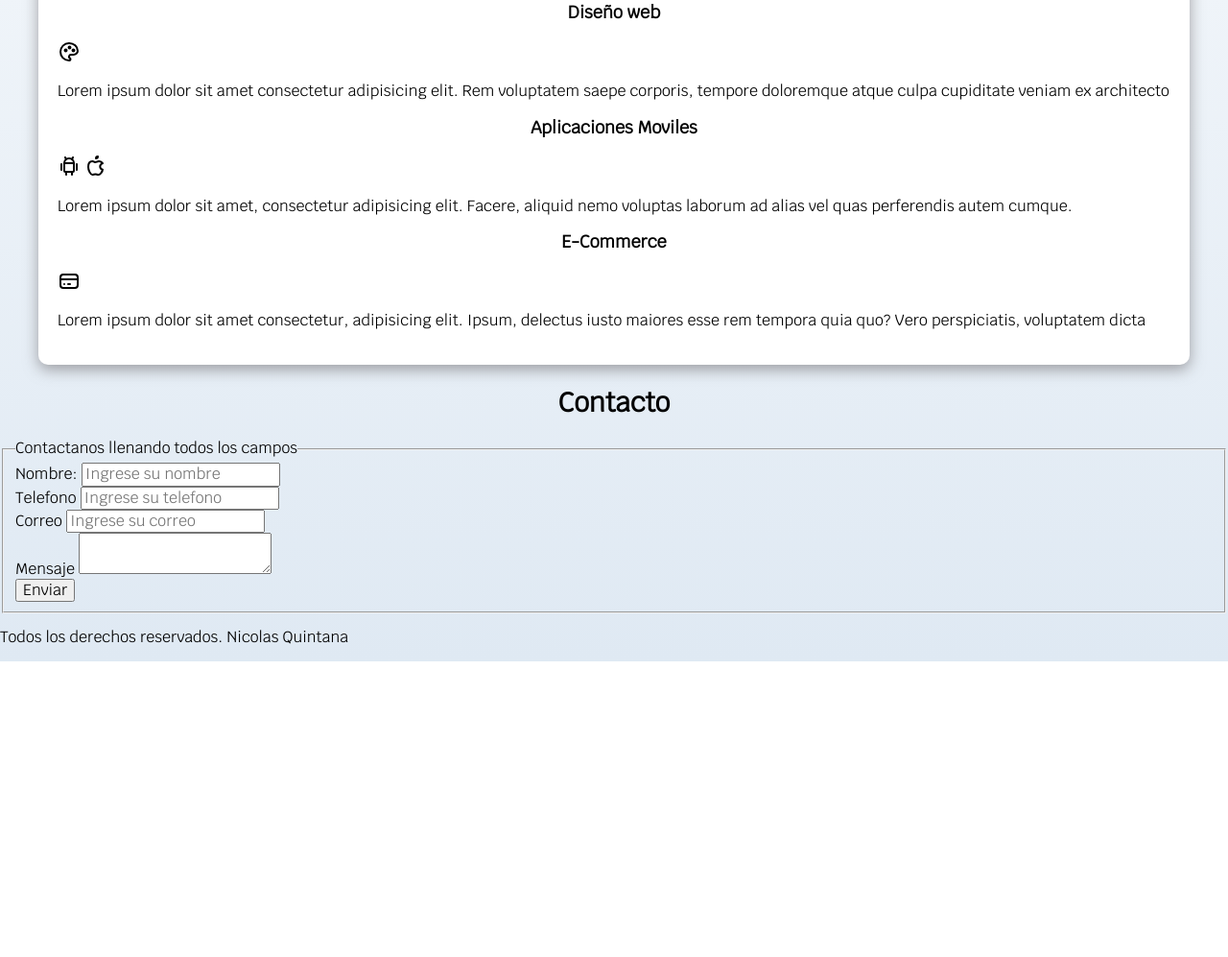
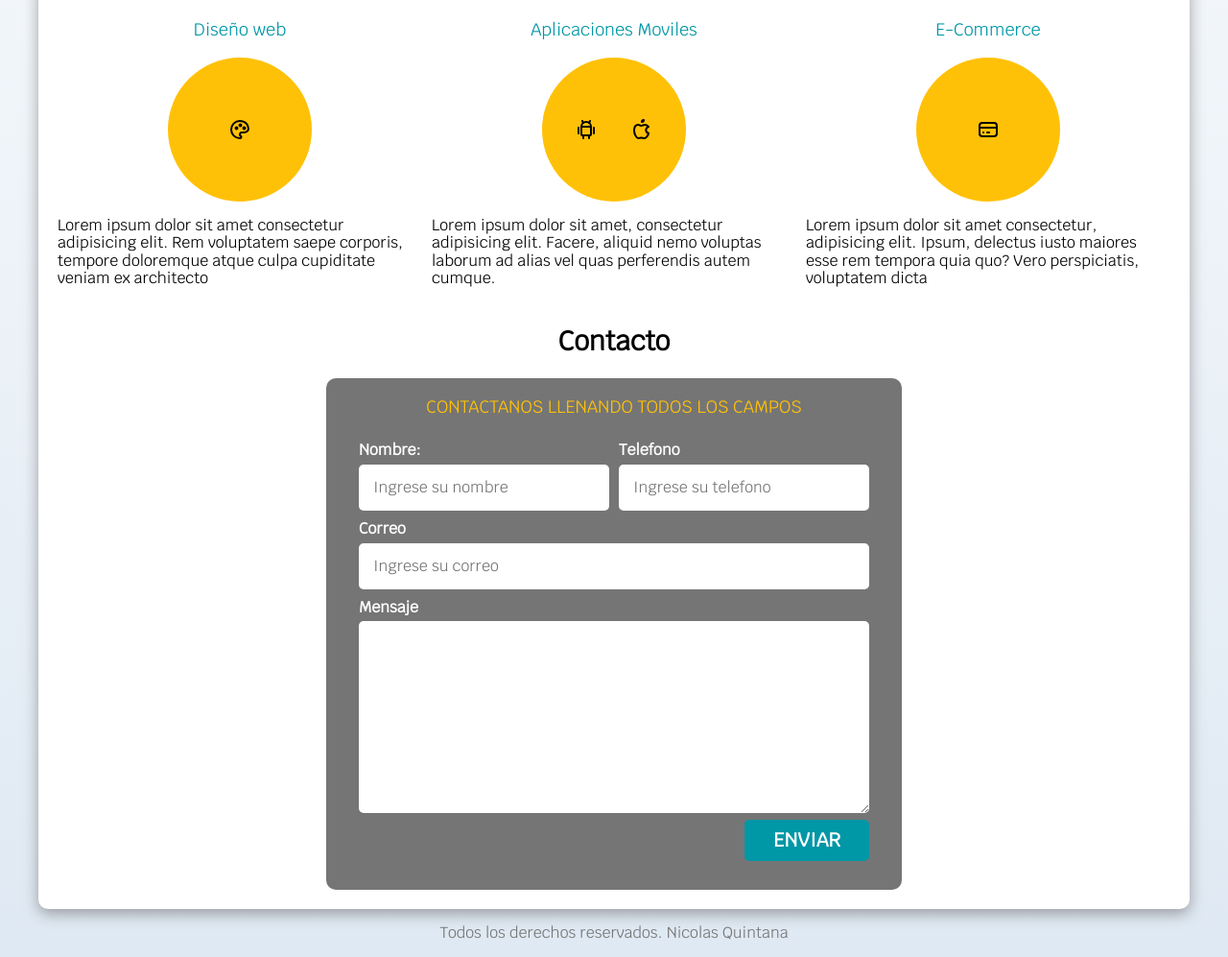
Before and after one commit to NQuintanaP/Freelancer, a plain HTML site: page freelancer_inicio/index.html in a window 1280 px wide. Shown: the part 703-1700 px from the top of the page at 96% size. Before the commit the page ends 1392 px from the top, so only its background shows below. Drawn offline with Linux system fonts and the light colour scheme.

Commit message:
Finalizado

```diff
--- a/freelancer_inicio/css/styles.css
+++ b/freelancer_inicio/css/styles.css
@@ -55,13 +55,14 @@ h1,h2,h3 {
     text-decoration: none;
     color: var(--blanco);
     padding: 10px 30px;
-    margin-top: 1rem;
+    margin-top: 3rem;
     font-size: 2rem;
     text-transform: uppercase;
     font-weight: bold;
     border-radius: .5rem;
     width: 90%;
     text-align: center;
+    border: none;
 }
 
 @media (min-width: 768px) {
@@ -140,3 +141,121 @@ h1,h2,h3 {
     display: flex;
     align-items: flex-end;
 }
+
+@media (min-width: 768px) {
+    .servicios {
+        display: grid;
+        grid-template-columns: repeat(3,1fr);
+        column-gap: 1rem;
+    }
+
+    /* .servicios p {
+        text-align: justify;
+    } */
+}
+
+.servicio {
+    display: flex;
+    flex-direction: column;
+    align-items: center;
+}
+
+.servicio h3{
+    color: var(--secundario);
+    font-weight: normal;
+}
+
+.servicio .iconos {
+    height: 15rem;
+    width: 15rem;
+    background-color: var(--primario);
+    border-radius: 50%;
+    display: flex;
+    justify-content: space-evenly;
+    align-items: center;
+
+}
+
+
+.formulario {
+    background-color: var(--gris);
+    width: min(60rem, 100%);
+    margin: 0 auto;
+    padding: 2rem;
+    border-radius: 1rem;
+}
+
+.formulario fieldset {
+    border: none;
+}
+
+.formulario legend {
+    color: var(--primario);
+    text-align: center;
+    font-size: 1.8rem;
+    text-transform: uppercase;
+    font-weight: 700px;
+    margin-bottom: 2rem;
+
+}
+
+.campo {
+    margin-bottom: 1rem;
+
+}
+
+.campo label {
+    color: var(--blanco);
+    font-weight: bold;
+    display: block;
+    margin-bottom: .5rem;
+}
+
+.campo input,textarea {
+    width: 100%;
+    border: none;
+    padding: 1.5rem;
+    border-radius: .5rem;
+}
+
+.boton:hover {
+    cursor: pointer;
+}
+
+.w-100 {
+    width: 100%;
+}
+
+@media (min-width: 768px) {
+    .w-100 {
+        width: auto;
+    }
+}
+
+.flex {
+    display: flex;
+}
+
+.alinear-derecha {
+    justify-content: flex-end;
+}
+
+.campo textarea {
+    height: 20rem;
+}
+
+.contenedor-campos {
+    display: grid;
+    grid-template-columns: repeat(2,1fr);
+    column-gap: 1rem;
+    grid-template-rows: auto auto 20rem;
+
+    .campo:nth-child(3), .campo:nth-child(4){
+        grid-column: 1 / 3;
+    }
+}
+
+footer {
+    text-align: center;
+    color: var(--gris);
+}
--- a/freelancer_inicio/index.html
+++ b/freelancer_inicio/index.html
@@ -39,68 +39,81 @@
 
     <main class="contenedor sombra">
         <h2>Mis servicios</h2>
-
-        <section>
+        <div class="servicios">
+            <section class="servicio">
                 <h3>Diseño web</h3>
-            <svg  xmlns="http://www.w3.org/2000/svg"  width="24"  height="24"  viewBox="0 0 24 24"  fill="none"  stroke="#000000"  stroke-width="2"  stroke-linecap="round"  stroke-linejoin="round"  class="icon icon-tabler icons-tabler-outline icon-tabler-palette"><path stroke="none" d="M0 0h24v24H0z" fill="none"/><path d="M12 21a9 9 0 0 1 0 -18c4.97 0 9 3.582 9 8c0 1.06 -.474 2.078 -1.318 2.828c-.844 .75 -1.989 1.172 -3.182 1.172h-2.5a2 2 0 0 0 -1 3.75a1.3 1.3 0 0 1 -1 2.25" /><path d="M8.5 10.5m-1 0a1 1 0 1 0 2 0a1 1 0 1 0 -2 0" /><path d="M12.5 7.5m-1 0a1 1 0 1 0 2 0a1 1 0 1 0 -2 0" /><path d="M16.5 10.5m-1 0a1 1 0 1 0 2 0a1 1 0 1 0 -2 0" /></svg>            <p>Lorem ipsum dolor sit amet consectetur adipisicing elit. Rem voluptatem saepe corporis, tempore doloremque atque culpa cupiditate veniam ex architecto</p>
+                <div class="iconos">
+                    <svg  xmlns="http://www.w3.org/2000/svg"  width="24"  height="24"  viewBox="0 0 24 24"  fill="none"  stroke="#000000"  stroke-width="2"  stroke-linecap="round"  stroke-linejoin="round"  class="icon icon-tabler icons-tabler-outline icon-tabler-palette"><path stroke="none" d="M0 0h24v24H0z" fill="none"/><path d="M12 21a9 9 0 0 1 0 -18c4.97 0 9 3.582 9 8c0 1.06 -.474 2.078 -1.318 2.828c-.844 .75 -1.989 1.172 -3.182 1.172h-2.5a2 2 0 0 0 -1 3.75a1.3 1.3 0 0 1 -1 2.25" /><path d="M8.5 10.5m-1 0a1 1 0 1 0 2 0a1 1 0 1 0 -2 0" /><path d="M12.5 7.5m-1 0a1 1 0 1 0 2 0a1 1 0 1 0 -2 0" /><path d="M16.5 10.5m-1 0a1 1 0 1 0 2 0a1 1 0 1 0 -2 0" /></svg>
+                </div>
+                <p>Lorem ipsum dolor sit amet consectetur adipisicing elit. Rem voluptatem saepe corporis, tempore doloremque atque culpa cupiditate veniam ex architecto</p>
             </section>
 
-        <section>
+            <section class="servicio">
                 <h3>Aplicaciones Moviles</h3>
+                <div class="iconos">
                     <svg  xmlns="http://www.w3.org/2000/svg"  width="24"  height="24"  viewBox="0 0 24 24"  fill="none"  stroke="#000000"  stroke-width="2"  stroke-linecap="round"  stroke-linejoin="round"  class="icon icon-tabler icons-tabler-outline icon-tabler-brand-android"><path stroke="none" d="M0 0h24v24H0z" fill="none"/><path d="M4 10l0 6" /><path d="M20 10l0 6" /><path d="M7 9h10v8a1 1 0 0 1 -1 1h-8a1 1 0 0 1 -1 -1v-8a5 5 0 0 1 10 0" /><path d="M8 3l1 2" /><path d="M16 3l-1 2" /><path d="M9 18l0 3" /><path d="M15 18l0 3" /></svg>
                     <svg  xmlns="http://www.w3.org/2000/svg"  width="24"  height="24"  viewBox="0 0 24 24"  fill="none"  stroke="#000000"  stroke-width="2"  stroke-linecap="round"  stroke-linejoin="round"  class="icon icon-tabler icons-tabler-outline icon-tabler-brand-apple"><path stroke="none" d="M0 0h24v24H0z" fill="none"/><path d="M8.286 7.008c-3.216 0 -4.286 3.23 -4.286 5.92c0 3.229 2.143 8.072 4.286 8.072c1.165 -.05 1.799 -.538 3.214 -.538c1.406 0 1.607 .538 3.214 .538s4.286 -3.229 4.286 -5.381c-.03 -.011 -2.649 -.434 -2.679 -3.23c-.02 -2.335 2.589 -3.179 2.679 -3.228c-1.096 -1.606 -3.162 -2.113 -3.75 -2.153c-1.535 -.12 -3.032 1.077 -3.75 1.077c-.729 0 -2.036 -1.077 -3.214 -1.077z" /><path d="M12 4a2 2 0 0 0 2 -2a2 2 0 0 0 -2 2" /></svg>
+                </div>
                 <p>Lorem ipsum dolor sit amet, consectetur adipisicing elit. Facere, aliquid nemo voluptas laborum ad alias vel quas perferendis autem cumque.</p>
             </section>
 
-        <section>
+            <section class="servicio">
                 <h3>E-Commerce</h3>
-            <svg  xmlns="http://www.w3.org/2000/svg"  width="24"  height="24"  viewBox="0 0 24 24"  fill="none"  stroke="#000000"  stroke-width="2"  stroke-linecap="round"  stroke-linejoin="round"  class="icon icon-tabler icons-tabler-outline icon-tabler-credit-card"><path stroke="none" d="M0 0h24v24H0z" fill="none"/><path d="M3 5m0 3a3 3 0 0 1 3 -3h12a3 3 0 0 1 3 3v8a3 3 0 0 1 -3 3h-12a3 3 0 0 1 -3 -3z" /><path d="M3 10l18 0" /><path d="M7 15l.01 0" /><path d="M11 15l2 0" /></svg>            <p>Lorem ipsum dolor sit amet consectetur, adipisicing elit. Ipsum, delectus iusto maiores esse rem tempora quia quo? Vero perspiciatis, voluptatem dicta</p>
+                <div class="iconos">
+                    <svg  xmlns="http://www.w3.org/2000/svg"  width="24"  height="24"  viewBox="0 0 24 24"  fill="none"  stroke="#000000"  stroke-width="2"  stroke-linecap="round"  stroke-linejoin="round"  class="icon icon-tabler icons-tabler-outline icon-tabler-credit-card"><path stroke="none" d="M0 0h24v24H0z" fill="none"/><path d="M3 5m0 3a3 3 0 0 1 3 -3h12a3 3 0 0 1 3 3v8a3 3 0 0 1 -3 3h-12a3 3 0 0 1 -3 -3z" /><path d="M3 10l18 0" /><path d="M7 15l.01 0" /><path d="M11 15l2 0" /></svg>
+                </div>
+                <p>Lorem ipsum dolor sit amet consectetur, adipisicing elit. Ipsum, delectus iusto maiores esse rem tempora quia quo? Vero perspiciatis, voluptatem dicta</p>
             </section>
-
-
-    </main>
+        </div>
 
         <section>
             <h2>Contacto</h2>
-        <form>
+            <form class="formulario">
                 <fieldset>
                     <legend>
                         Contactanos llenando todos los campos
                     </legend>
-                <div>
+                    <div class="contenedor-campos">
+                        <div class="campo">
                             <label>
                                 Nombre:
                             </label>
                             <input type="text" placeholder="Ingrese su nombre" />
                         </div>
 
-                <div>
+                        <div class="campo">
                             <label>
                                 Telefono
                             </label>
                             <input type="tel" placeholder="Ingrese su telefono" />
                         </div>
 
-                <div>
+                        <div class="campo">
                             <label>
                                 Correo
                             </label>
                             <input type="email" placeholder="Ingrese su correo" />
                         </div>
 
-                <div>
+                        <div class="campo">
                             <label>
                                 Mensaje
                             </label>
                             <textarea></textarea>
                         </div>
+                    </div>
 
 
 
-                <input type="submit" value="Enviar" />
+                    <div class="alinear-derecha flex">
+                        <input class="boton w-100" type="submit" value="Enviar" />
+                    </div>
+
                 </fieldset>
             </form>
         </section>
+    </main>
+
 
 
     <footer>
```
Lines whose indentation alone changed are shown as unchanged.
